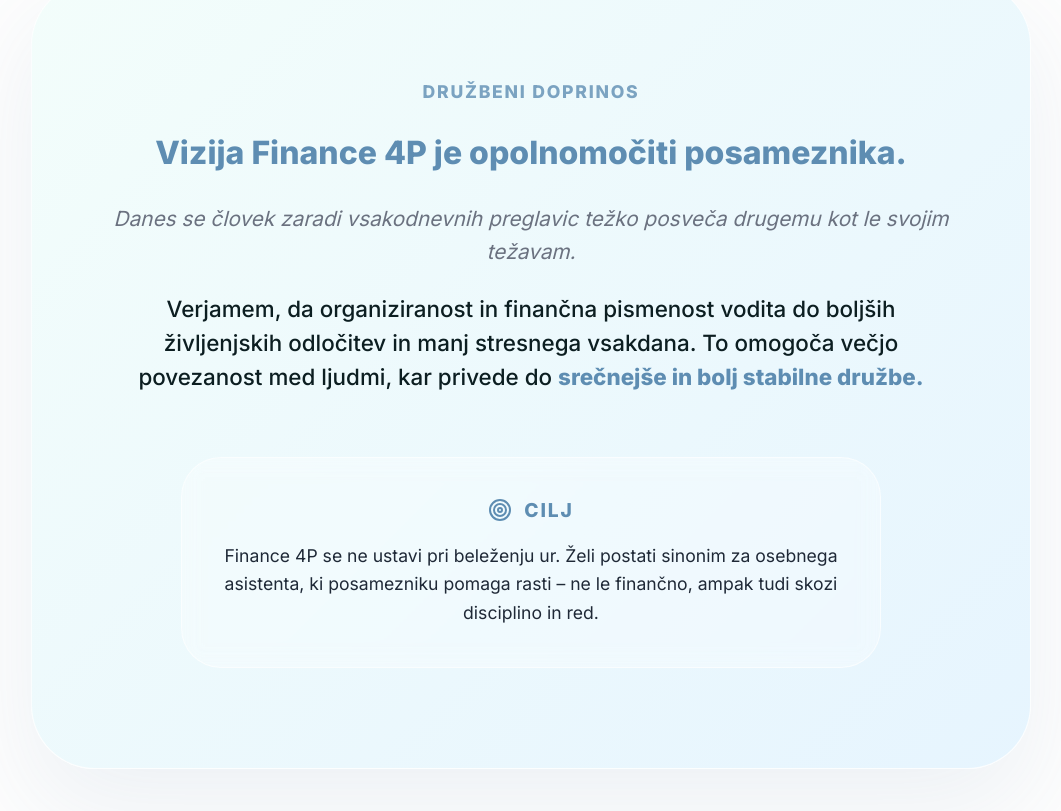
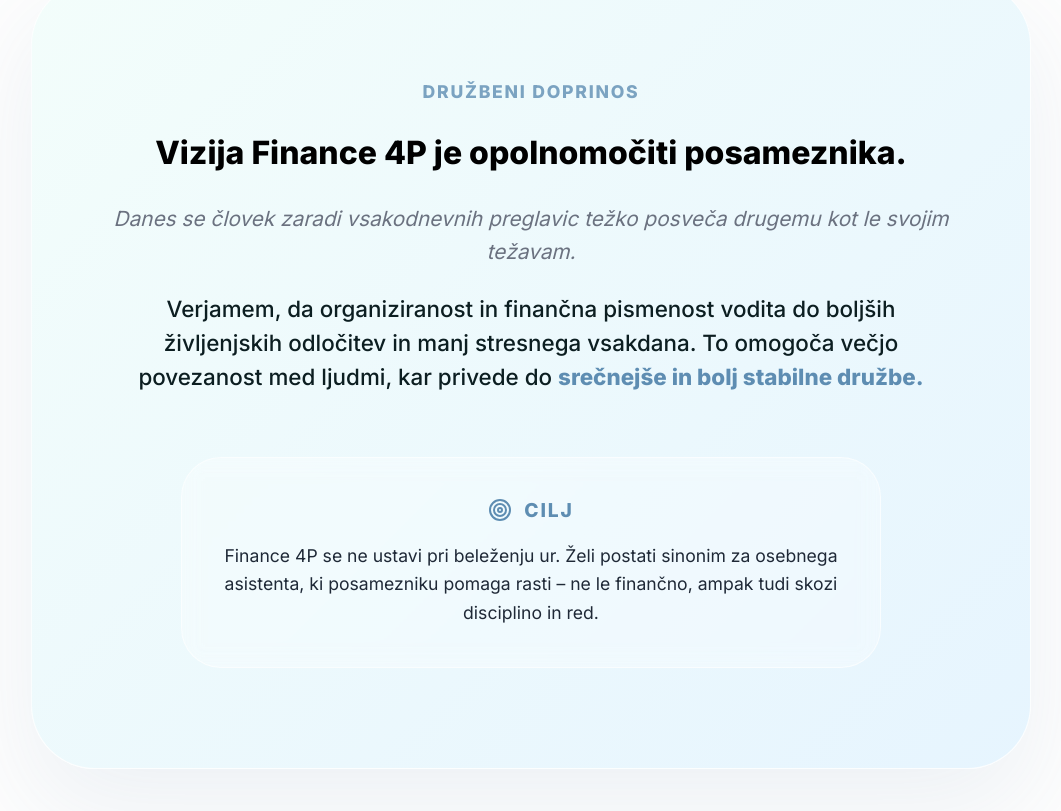
Before and after one commit to filipkolle/Landing-4P, a React (Vite) app: page /o-nas in a window 1280 px wide. Shown: the part 3160-3971 px from the top of the page, without its empty margins (109-1170 px from the left). Built offline with nearby package versions, Linux system fonts and the light colour scheme.

Commit message:
style: fix css conflict to ensure vision lead text is black

```diff
--- a/src/styles/About.css
+++ b/src/styles/About.css
@@ -242,8 +242,8 @@
 }
 
 .vision-lead strong {
-  color: var(--primary);
-  font-weight: 900;
+  color: #000;
+  font-weight: 800;
 }
 
 .vision-context {
```
